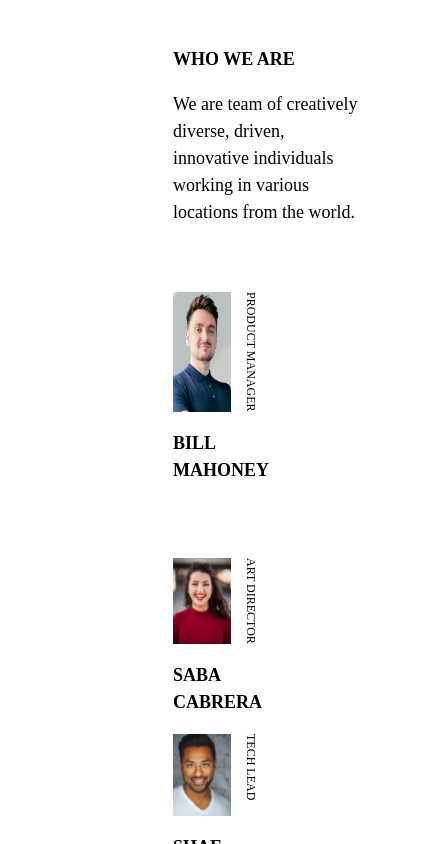
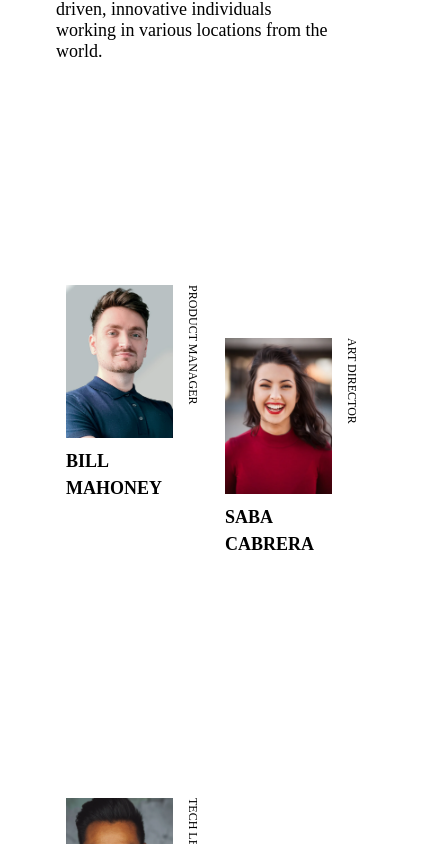
Before and after one commit to Bluebberies/my-team-project, a plain HTML site: page index.html in a window 390 px wide. Shown: the part 207-1051 px from the top of the page, 429 px wide, since content can reach past the window. Drawn offline with Linux system fonts and the light colour scheme.

Commit message:
second commit

```diff
--- a/css/styles.css
+++ b/css/styles.css
@@ -3,29 +3,39 @@
 }
 
 body{
-    margin: 60px 100px 0 109px;
+    /* margin: 60px 100px 0 109px;
     padding: 1rem 4rem;
     width: 82%;
     flex-direction: column;
-    overflow: hidden auto;
+    overflow: hidden auto; */
+    height: 100vh;
+    margin: 36px;
 }
 
 #container{
-    max-width: 1200px;
+    /* max-width: 1200px;
+    display: grid;
+    grid-template-rows: auto 1fr auto; */
     display: grid;
     grid-template-rows: auto 1fr auto;
+    justify-content: center;
 }
 
 header{
     display: flex;
     justify-content: space-between;
+    margin: 50px;
 }
 
 main{
-    display: flex;
-    flex-wrap: wrap;
-    justify-content: space-between;
-    margin-top: 3rem;
+    /* display: flex; */
+    display: grid;
+  grid-template-columns: repeat(3, 1fr);
+  gap: 20px;
+  margin: 20px;
+  padding: 20px;
+  max-height: 1400px;
+  max-width: 1200px;
 }
 
 .headline{
@@ -33,21 +43,23 @@ main{
     font-style: normal;
     font-weight: 700;
     font-size: 36px;
-    line-height: 48px;
+    /* line-height: 48px; */
     letter-spacing: -0.045em;
-    width: 100%;
+    /* width: 100%; */
     color: #000000;
+    padding-right: 15px;
 }
 
 .headline-2{
     margin-top: 15px;
+    max-width: 439px;
 }
 
 .description-head{
     font-style: normal;
     font-weight: 600;
     font-size: 18px;
-    line-height: 27px;
+    /* line-height: 27px; */
     text-transform: uppercase;
     color: #000000;
 }
@@ -57,26 +69,39 @@ main{
     font-style: normal;
     font-weight: 400;
     font-size: 18px;
-    line-height: 27px;
+    /* line-height: 27px; */
     color: #000000;
 }
 
 .person-container{
-    width: 240px;
-    padding: 10px;
-    margin-right: 55px;
+    display: flex;
+    flex-direction: column;
+    height: 390px;
+    margin-left: 20px;
+}
+
+/* .person-container:nth-child(3n-1) {
+    margin-top: 3rem; */
+
+.just-start{
+    justify-content: flex-start;
+}
+
+.just-end{
+    justify-content: flex-end;
 }
 
 .person-container:nth-child(3n-1) {
-    margin-top: 6rem;
+    margin-top: 11rem;
 }
 
 .person-info{
     display: flex;
 }
 
-img{
-    width: 100%;
+.person-info img{
+    width: 90%;
+    object: contain;
 }
 
 .writing{
@@ -85,7 +110,7 @@ img{
     font-style: normal;
     font-weight: 400;
     font-size: 12px;
-    line-height: 16px;
+    /* line-height: 16px; */
     text-transform: uppercase;
     color: #000000;
 }
@@ -98,13 +123,14 @@ img{
     line-height: 27px;
     text-transform: uppercase;
     color: #000000;
+    margin-top: 10px;
 }
 
 footer{
     display: flex;
     justify-content: center;
-    align-items: center;
-    margin-top: 122px;
+    margin-top: 10rem;
+  margin-bottom: 1.2rem;
 }
 
 footer p{
@@ -118,7 +144,7 @@ footer p{
 }
 
 @media only screen and (max-width: 900px){
-    header {
+    /* header {
         flex-direction: column;
     }
     .person-container {
@@ -130,5 +156,46 @@ footer p{
     }
     .person-container:nth-child(2n) {
         margin-top: 3.5rem;
+    } */
+
+    .person-container{
+        /* display: flex;
+        flex-direction: column; */
+        height: 410px;
+        /* margin-left: 20px; */
+    }
+
+    .person-container:nth-child(3n-1) {
+        margin-top: 0rem;
+    }
+
+    .person-container:nth-child(2n) {
+        margin-top: 3.5rem;
     }
 }
+
+@media only screen and (max-width: 680px){
+    header {
+        display: block;
+        margin: 20px;
+    }
+
+    main{
+        display: grid;
+        grid-template-columns: repeat(2, 1fr);
+        margin: 5px;
+        padding: 5px
+    }
+
+    .person-container, .just-start{
+        display: flex;
+        flex-direction: column;
+        justify-content: flex-start;
+    }
+
+    .person-container, .just-end{
+        display: flex;
+        flex-direction: column;
+        justify-content: flex-end;
+    }
+}
--- a/index.html
+++ b/index.html
@@ -17,42 +17,42 @@
             </div>
         </header>
         <main>
-            <div class="person-container">
+            <div class="person-container just-start">
                 <div class="person-info">
                   <img src="images/photo1.png"/>
                   <p class="writing">product manager</p>
                 </div>
                 <p class="bold">Bill Mahoney</p>
             </div>
-            <div class="person-container">
+            <div class="person-container just-end">
                 <div class="person-info">
                   <img src="images/photo2.png"/>
                   <p class="writing">art director</p>
                 </div>
                 <p class="bold">saba cabrera</p>
             </div>
-            <div class="person-container">
+            <div class="person-container just-start">
                 <div class="person-info">
                   <img src="images/photo3.png"/>
                   <p class="writing">tech lead</p>
                 </div>
                 <p class="bold">shae le</p>
             </div>
-            <div class="person-container">
+            <div class="person-container just-start">
                 <div class="person-info">
                   <img src="images/photo4.png"/>
                   <p class="writing">ux designer</p>
                 </div>
                 <p class="bold">skyler lu</p>
             </div>
-            <div class="person-container">
+            <div class="person-container just-end">
                 <div class="person-info">
                   <img src="images/photo5.png"/>
                   <p class="writing">developer</p>
                 </div>
                 <p class="bold">griff richards</p>
             </div>
-            <div class="person-container">
+            <div class="person-container just-start">
                 <div class="person-info">
                   <img src="images/photo6.png"/>
                   <p class="writing">developer</p>
```
